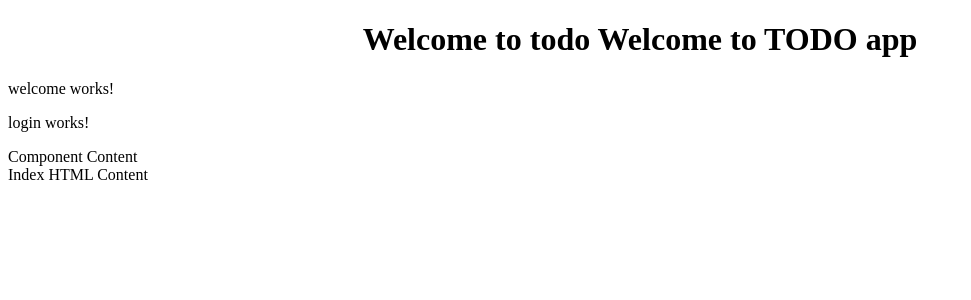
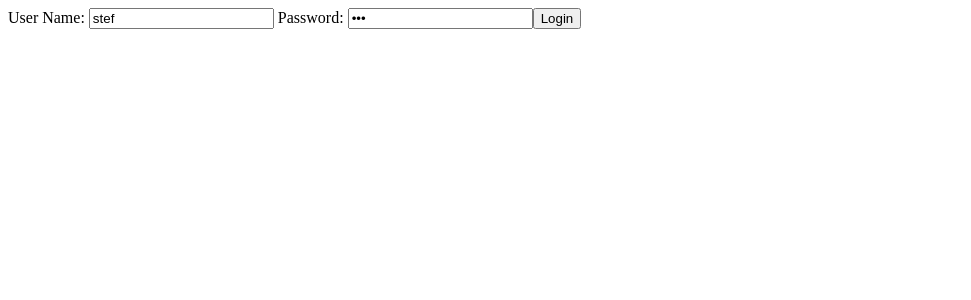
Before and after one commit to StefanJB1995/FullStack-TodoApp, an Angular app in the folder frontend/todo/: page / in a window 1280 px wide. Shown: the top 300 px of the page, without its empty margins (0-971 px from the left). Built offline with nearby package versions, Linux system fonts and the light colour scheme.

Commit message:
dataBinding

```diff
--- a/frontend/todo/src/app/app.component.html
+++ b/frontend/todo/src/app/app.component.html
@@ -1,13 +1,8 @@
-<div style="text-align: center;">
-  <h1>Welcome to {{title}}
-    {{message}}
-  </h1>
-</div>
-
-<app-welcome></app-welcome>
+<!-- <app-welcome></app-welcome> -->
 <app-login></app-login>
+<!--
 <div>
   Component Content
 </div>
 
-<router-outlet></router-outlet>
+<router-outlet></router-outlet> -->
--- a/frontend/todo/src/app/app.module.ts
+++ b/frontend/todo/src/app/app.module.ts
@@ -5,6 +5,7 @@
 import { AppComponent } from './app.component';
 import { WelcomeComponent } from './welcome/welcome.component';
 import { LoginComponent } from './login/login.component';
+import { FormsModule } from '@angular/forms';
 
 @NgModule({
   declarations: [
@@ -14,7 +15,8 @@
   ],
   imports: [
     BrowserModule,
-    AppRoutingModule
+    AppRoutingModule,
+    FormsModule
   ],
   providers: [],
   bootstrap: [AppComponent]
--- a/frontend/todo/src/app/login/login.component.html
+++ b/frontend/todo/src/app/login/login.component.html
@@ -1 +1,4 @@
-<p>login works!</p>
+User Name: <input type="text" name="username" [(ngModel)] ="username">
+Password: <input type="password" name="password" [(ngModel)] ="password">
+
+<button (click)=handleLogin()>Login</button>
--- a/frontend/todo/src/app/login/login.component.ts
+++ b/frontend/todo/src/app/login/login.component.ts
@@ -7,10 +7,16 @@
 })
 export class LoginComponent implements OnInit {
 
+  username = "stef";
+  password = "abc"
+
   constructor() { }
 
   ngOnInit(): void {
 
   }
+  handleLogin() {
+    console.log(this.username);
+  }
 
 }
--- a/frontend/todo/src/index.html
+++ b/frontend/todo/src/index.html
@@ -9,6 +9,6 @@
 </head>
 <body>
   <app-root></app-root>
-  <div>Index HTML Content</div>
+  <!-- <div>Index HTML Content</div> -->
 </body>
 </html>
```
